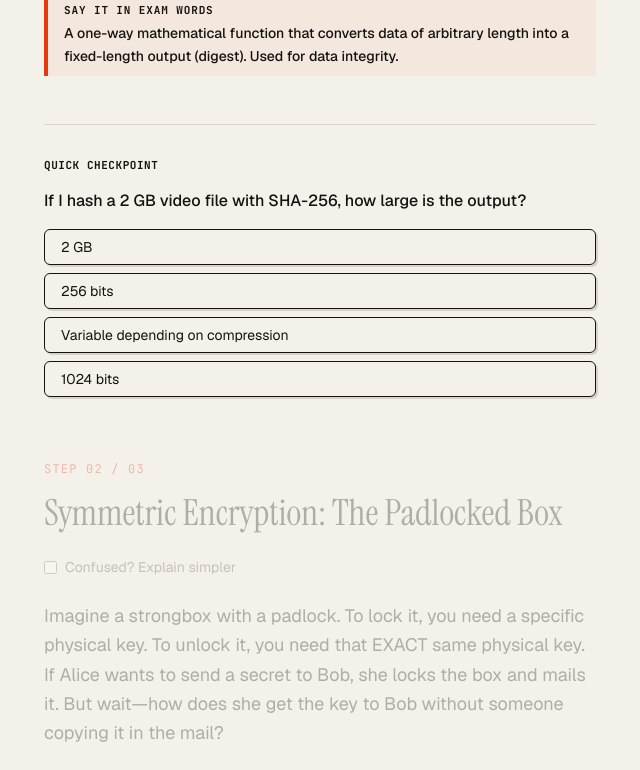
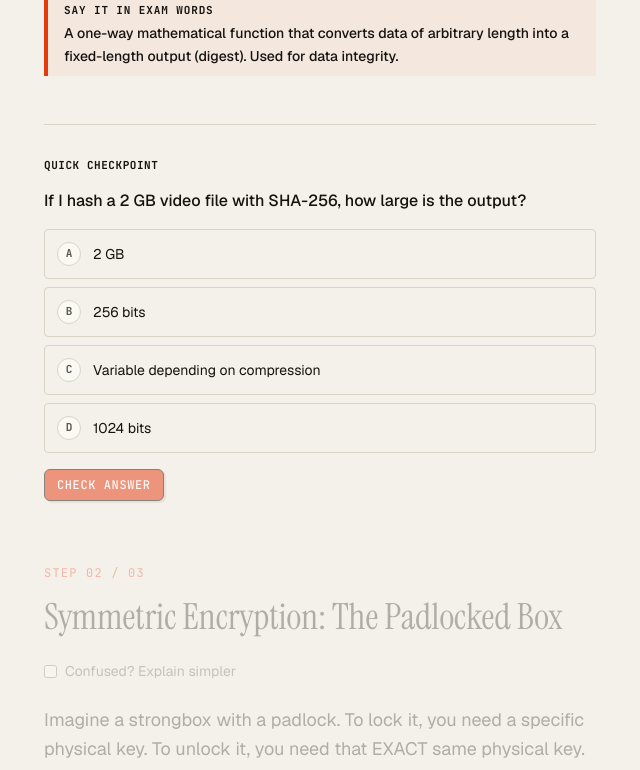
Before and after one commit to dev7shah/cns-quiz, a Next.js app: page /modules/crypto in a window 1280 px wide. Shown: the part 720-1490 px from the top of the page, without its empty margins (220-860 px from the left). Built offline with nearby package versions, Linux system fonts and the light colour scheme.

Commit message:
fix: quiz play buttons always visible; inline checkpoint feedback in GuidedLesson (no alerts)

```diff
--- /dev/null
+++ b/scratch/test_tabs.js
@@ -0,0 +1,31 @@
+const { chromium } = require('@playwright/test');
+(async () => {
+  const browser = await chromium.launch();
+  const page = await browser.newPage();
+  const errors = [];
+  page.on('console', m => m.type() === 'error' && errors.push(m.text()));
+
+  // Test module tabs
+  await page.goto('http://localhost:3000/modules/crypto', { waitUntil: 'networkidle' });
+  const tabs = await page.$$eval('[role=tab]', els => els.map(e => e.textContent));
+  console.log('Tab buttons found:', tabs);
+
+  // Click "02 Try" tab
+  const tryTab = page.locator('[role=tab]', { hasText: '02 Try' });
+  await tryTab.click();
+  await page.waitForTimeout(500);
+  const playgroundVisible = await page.isVisible('text=SHA-256');
+  console.log('Playground visible after tab click:', playgroundVisible);
+
+  // Check active tab
+  const activeTab = await page.$eval('[data-state=active]', el => el.textContent).catch(() => 'N/A');
+  console.log('Active tab after click:', activeTab);
+
+  // Check quiz play page buttons
+  await page.goto('http://localhost:3000/quiz', { waitUntil: 'networkidle' });
+  const btns = await page.$$eval('button', els => els.map(e => ({ text: e.textContent, visible: e.offsetParent !== null })));
+  console.log('Quiz setup buttons:', btns.slice(0, 10));
+
+  console.log('Errors:', errors);
+  await browser.close();
+})();
--- a/src/components/layout/GuidedLesson.tsx
+++ b/src/components/layout/GuidedLesson.tsx
@@ -2,7 +2,6 @@
 import * as React from "react"
 import { cn } from "@/lib/utils"
 import { Callout } from "@/components/ui/Callout"
-import { GlossaryTooltip } from "@/components/ui/GlossaryTooltip"
 import { Button } from "@/components/ui/Button"
 
 export interface LessonStepType {
@@ -30,9 +29,9 @@ export function GuidedLesson({
   const [activeStepIndex, setActiveStepIndex] = React.useState(0)
   const [activeSubStepIndex, setActiveSubStepIndex] = React.useState(0)
   const [explainSimpler, setExplainSimpler] = React.useState(false)
-
-  // A real implementation would use IntersectionObserver for scrollytelling.
-  // For this prototype, we'll use a stepper-based navigation to guarantee accessibility and robustness.
+  // Checkpoint state — reset when the user navigates to a different step
+  const [checkpointSelected, setCheckpointSelected] = React.useState<number | null>(null)
+  const [checkpointSubmitted, setCheckpointSubmitted] = React.useState(false)
 
   const activeStep = steps[activeStepIndex]
   const DiagramComponent = diagrams[activeStep.diagram]
@@ -49,10 +48,17 @@ export function GuidedLesson({
     }
   }
 
+  const handleStepChange = (idx: number) => {
+    setActiveStepIndex(idx)
+    setActiveSubStepIndex(0)
+    setCheckpointSelected(null)
+    setCheckpointSubmitted(false)
+  }
+
   return (
     <div className="flex flex-col lg:flex-row gap-12 max-w-[1180px] mx-auto w-full relative">
 
-      {/* Left Column: Text (Scrollytelling text area) */}
+      {/* Left Column: Text */}
       <div className="flex-1 max-w-[720px] space-y-16 pb-32">
         {steps.map((step, idx) => {
           const isActive = idx === activeStepIndex
@@ -60,10 +66,7 @@ export function GuidedLesson({
             <div
               key={step.id}
               className={cn("transition-opacity duration-500 cursor-pointer", isActive ? "opacity-100" : "opacity-30")}
-              onClick={() => {
-                setActiveStepIndex(idx)
-                setActiveSubStepIndex(0)
-              }}
+              onClick={() => handleStepChange(idx)}
             >
               <div className="font-mono text-xs text-signal tracking-widest uppercase mb-4">
                 Step {String(idx + 1).padStart(2, '0')} / {String(steps.length).padStart(2, '0')}
@@ -72,7 +75,12 @@ export function GuidedLesson({
 
               <div className="flex items-center gap-4 mb-6">
                 <label className="flex items-center gap-2 cursor-pointer font-sans text-sm text-ink-soft hover:text-ink transition-colors">
-                  <input type="checkbox" className="accent-signal" checked={explainSimpler} onChange={(e) => setExplainSimpler(e.target.checked)} />
+                  <input
+                    type="checkbox"
+                    className="accent-signal"
+                    checked={explainSimpler}
+                    onChange={(e) => setExplainSimpler(e.target.checked)}
+                  />
                   Confused? Explain simpler
                 </label>
               </div>
@@ -87,6 +95,7 @@ export function GuidedLesson({
                 </p>
               )}
 
+              {/* See it work — stopPropagation so Back/Next don't bubble to parent onClick */}
               {isActive && (
                 <div
                   className="bg-card border border-rule p-6 rounded-[6px] mb-8"
@@ -121,20 +130,88 @@ export function GuidedLesson({
                 <span className="font-sans font-medium">{step.examAnswer}</span>
               </Callout>
 
+              {/* Quick Checkpoint — inline green/red feedback, no alert() */}
               {step.checkpoint && isActive && (
-                <div className="mt-12 border-t border-rule pt-8" onClick={(e) => e.stopPropagation()}>
+                <div
+                  className="mt-12 border-t border-rule pt-8"
+                  onClick={(e) => e.stopPropagation()}
+                >
                   <h3 className="font-mono text-[11px] uppercase tracking-wider font-bold mb-4">Quick Checkpoint</h3>
                   <p className="mb-4 font-medium">{step.checkpoint.q}</p>
-                  <div className="space-y-2">
-                    {step.checkpoint.options.map((opt, i) => (
-                      <Button key={i} variant="outline" className="w-full justify-start text-left font-normal" onClick={() => {
-                        if (i === step.checkpoint?.answerIndex) alert("Correct! " + step.checkpoint.why)
-                        else alert("Incorrect. Try again.")
-                      }}>
-                        {opt}
-                      </Button>
-                    ))}
+
+                  <div className="space-y-2 mb-4">
+                    {step.checkpoint.options.map((opt, i) => {
+                      const isCorrect = i === step.checkpoint!.answerIndex
+                      const isSelected = i === checkpointSelected
+
+                      const optClass = cn(
+                        "w-full p-3 flex items-center gap-3 transition-all duration-200 text-left text-sm font-sans border rounded-[4px]",
+                        checkpointSubmitted
+                          ? isCorrect
+                            ? "bg-ok/10 border-ok text-ink font-semibold"
+                            : isSelected
+                              ? "bg-bad/10 border-bad text-ink"
+                              : "opacity-40 border-rule text-ink-soft"
+                          : isSelected
+                            ? "bg-signal/10 border-signal text-ink"
+                            : "border-rule text-ink hover:border-ink bg-paper"
+                      )
+
+                      const badgeClass = cn(
+                        "w-6 h-6 flex-shrink-0 flex items-center justify-center font-mono text-[11px] font-bold border rounded-full transition-colors",
+                        checkpointSubmitted && isCorrect ? "bg-ok text-paper border-ok" :
+                        checkpointSubmitted && isSelected ? "bg-bad text-paper border-bad" :
+                        isSelected ? "bg-signal text-paper border-signal" :
+                        "bg-card text-ink-soft border-rule"
+                      )
+
+                      return (
+                        <button
+                          key={i}
+                          disabled={checkpointSubmitted}
+                          onClick={() => setCheckpointSelected(i)}
+                          className={optClass}
+                        >
+                          <span className={badgeClass}>{String.fromCharCode(65 + i)}</span>
+                          {opt}
+                        </button>
+                      )
+                    })}
                   </div>
+
+                  {!checkpointSubmitted ? (
+                    <Button
+                      size="sm"
+                      disabled={checkpointSelected === null}
+                      onClick={() => setCheckpointSubmitted(true)}
+                      className="font-mono text-xs uppercase tracking-wider"
+                    >
+                      Check Answer
+                    </Button>
+                  ) : (
+                    <div className={cn(
+                      "p-4 border-l-4 rounded-r-[4px] text-sm font-sans",
+                      checkpointSelected === step.checkpoint!.answerIndex
+                        ? "bg-ok/10 border-ok"
+                        : "bg-bad/10 border-bad"
+                    )}>
+                      <div className={cn(
+                        "font-bold font-mono text-[10px] uppercase tracking-wider mb-2",
+                        checkpointSelected === step.checkpoint!.answerIndex ? "text-ok" : "text-bad"
+                      )}>
+                        {checkpointSelected === step.checkpoint!.answerIndex ? "✓ Correct!" : "✗ Not quite"}
+                      </div>
+                      <p className="leading-relaxed text-ink">{step.checkpoint!.why}</p>
+                      {checkpointSelected !== step.checkpoint!.answerIndex && (
+                        <button
+                          onClick={() => { setCheckpointSelected(null); setCheckpointSubmitted(false) }}
+                          className="mt-3 font-mono text-[10px] uppercase tracking-wider underline text-ink-soft hover:text-ink"
+                        >
+                          Try again
+                        </button>
+                      )}
+                    </div>
+                  )}
                 </div>
               )}
 
@@ -146,7 +223,10 @@ export function GuidedLesson({
       {/* Right Column: Sticky Diagram */}
       <div className="hidden lg:block w-[400px] shrink-0">
         <div className="sticky top-24 border border-rule bg-card rounded-[6px] p-6 shadow-[4px_4px_0_var(--color-rule)] min-h-[400px] flex items-center justify-center">
-          {DiagramComponent ? <DiagramComponent activeSubStep={activeSubStepIndex} /> : <div className="text-ink-soft font-mono text-sm">Diagram placeholder</div>}
+          {DiagramComponent
+            ? <DiagramComponent activeSubStep={activeSubStepIndex} />
+            : <div className="text-ink-soft font-mono text-sm">Diagram placeholder</div>
+          }
         </div>
       </div>
 
```
Also changed, not shown: src/app/quiz/play/page.tsx (+20 -18 lines).
